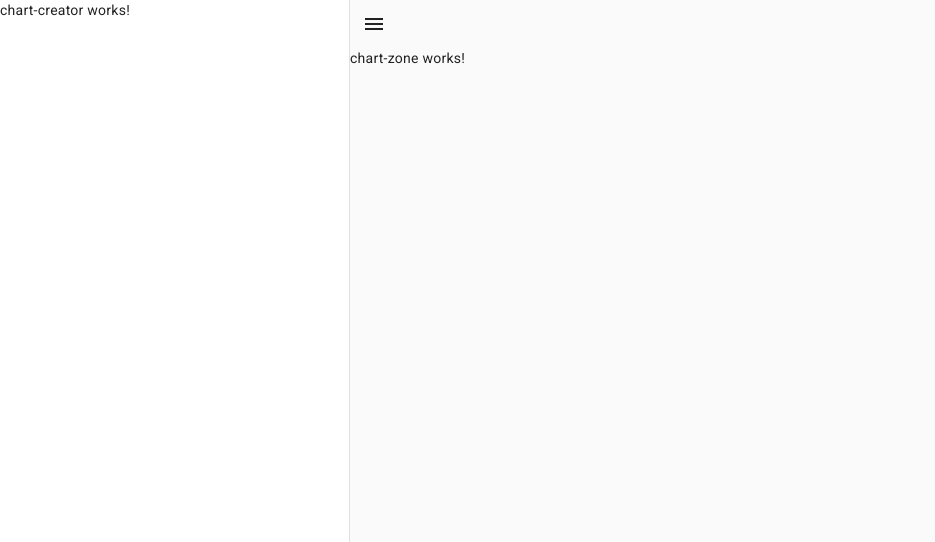
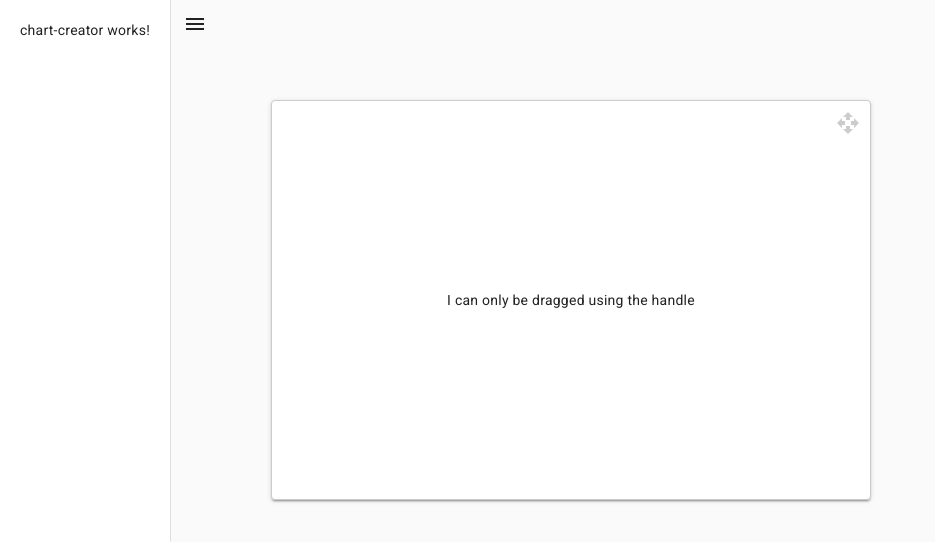
Before and after one commit to Foxenz/flexigraph, an Angular app: page /dashboard in a window 1280 px wide. Shown: the top 542 px of the page, without its empty margins (0-935 px from the left). Built offline with nearby package versions, Linux system fonts and the light colour scheme.

Commit message:
drag zone

```diff
--- a/src/app/app.routes.ts
+++ b/src/app/app.routes.ts
@@ -10,7 +10,7 @@ export const routes: Routes = [
   {
     path: 'dashboard',
     loadComponent: () =>
-      import('./feature/dashboard/dashboard.components').then(
+      import('./feature/dashboard/dashboard.component').then(
         m => m.DashboardComponent
       ),
   },
--- /dev/null
+++ b/src/app/feature/dashboard/components/chart-card/chart-card.component.html
@@ -0,0 +1,15 @@
+<div
+  class="example-box"
+  cdkDragBoundary=".zone-draggable"
+  cdkDrag
+  [cdkDragFreeDragPosition]="dragPosition">
+  I can only be dragged using the handle
+
+  <div class="example-handle" cdkDragHandle>
+    <svg width="24px" fill="currentColor" viewBox="0 0 24 24">
+      <path
+        d="M10 9h4V6h3l-5-5-5 5h3v3zm-1 1H6V7l-5 5 5 5v-3h3v-4zm14 2l-5-5v3h-3v4h3v3l5-5zm-9 3h-4v3H7l5 5 5-5h-3v-3z"></path>
+      <path d="M0 0h24v24H0z" fill="none"></path>
+    </svg>
+  </div>
+</div>
--- /dev/null
+++ b/src/app/feature/dashboard/components/chart-card/chart-card.component.scss
@@ -0,0 +1,36 @@
+.example-box {
+  width: 600px;
+  height: 400px;
+  padding: 10px;
+  box-sizing: border-box;
+  border: solid 1px #ccc;
+  color: rgba(0, 0, 0, 0.87);
+  display: flex;
+  justify-content: center;
+  align-items: center;
+  text-align: center;
+  background: #fff;
+  border-radius: 4px;
+  position: relative;
+  z-index: 1;
+  transition: box-shadow 200ms cubic-bezier(0, 0, 0.2, 1);
+  box-shadow: 0 3px 1px -2px rgba(0, 0, 0, 0.2),
+  0 2px 2px 0 rgba(0, 0, 0, 0.14),
+  0 1px 5px 0 rgba(0, 0, 0, 0.12);
+}
+
+.example-box:active {
+  box-shadow: 0 5px 5px -3px rgba(0, 0, 0, 0.2),
+  0 8px 10px 1px rgba(0, 0, 0, 0.14),
+  0 3px 14px 2px rgba(0, 0, 0, 0.12);
+}
+
+.example-handle {
+  position: absolute;
+  top: 10px;
+  right: 10px;
+  color: #ccc;
+  cursor: move;
+  width: 24px;
+  height: 24px;
+}
--- /dev/null
+++ b/src/app/feature/dashboard/components/chart-card/chart-card.component.ts
@@ -0,0 +1,13 @@
+import { Component } from '@angular/core';
+import { CdkDrag, CdkDragHandle } from '@angular/cdk/drag-drop';
+
+@Component({
+  selector: 'app-chart-card',
+  standalone: true,
+  imports: [CdkDrag, CdkDragHandle],
+  templateUrl: './chart-card.component.html',
+  styleUrl: './chart-card.component.scss',
+})
+export class ChartCardComponent {
+  dragPosition = { x: 100, y: 100 };
+}
--- a/src/app/feature/dashboard/components/chart-zone/chart-zone.component.html
+++ b/src/app/feature/dashboard/components/chart-zone/chart-zone.component.html
@@ -1 +1,3 @@
-<p>chart-zone works!</p>
+<div class="zone-draggable">
+  <app-chart-card />
+</div>
--- a/src/app/feature/dashboard/components/chart-zone/chart-zone.component.scss
+++ b/src/app/feature/dashboard/components/chart-zone/chart-zone.component.scss
@@ -0,0 +1,3 @@
+.zone-draggable {
+  height: 100%;
+}
--- a/src/app/feature/dashboard/components/chart-zone/chart-zone.component.ts
+++ b/src/app/feature/dashboard/components/chart-zone/chart-zone.component.ts
@@ -1,9 +1,11 @@
 import { Component } from '@angular/core';
+import { CdkDrag, CdkDragHandle } from '@angular/cdk/drag-drop';
+import { ChartCardComponent } from '../chart-card/chart-card.component';
 
 @Component({
   selector: 'app-chart-zone',
   standalone: true,
-  imports: [],
+  imports: [CdkDrag, CdkDragHandle, ChartCardComponent],
   templateUrl: './chart-zone.component.html',
   styleUrl: './chart-zone.component.scss',
 })
--- a/src/app/feature/dashboard/dashboard.component.html
+++ b/src/app/feature/dashboard/dashboard.component.html
@@ -1,15 +1,13 @@
-<mat-sidenav-container class="example-container">
-  <mat-sidenav class="aside-container" #sidenav mode="side" [(opened)]="opened">
+<mat-drawer-container class="example-container" autosize>
+  <mat-drawer #drawer class="example-sidenav" mode="side" [(opened)]="opened">
     <app-chart-creator />
-  </mat-sidenav>
+  </mat-drawer>
 
-  <mat-sidenav-content>
-    <div class="example-header">
-      <button mat-icon-button (click)="sidenav.toggle()">
-        <mat-icon>menu</mat-icon>
-      </button>
-    </div>
+  <div class="example-sidenav-content">
+    <button class="icon" mat-icon-button (click)="drawer.toggle()">
+      <mat-icon>menu</mat-icon>
+    </button>
 
     <app-chart-zone />
-  </mat-sidenav-content>
-</mat-sidenav-container>
+  </div>
+</mat-drawer-container>
--- /dev/null
+++ b/src/app/feature/dashboard/dashboard.component.scss
@@ -0,0 +1,15 @@
+.example-container {
+  height: 100%;
+}
+
+.example-sidenav-content {
+  height: 100%;
+}
+
+.example-sidenav {
+  padding: 20px;
+}
+
+.icon {
+  position: absolute;
+}
--- a/src/app/feature/dashboard/dashboard.components.ts
+++ b/src/app/feature/dashboard/dashboard.component.ts
@@ -5,6 +5,8 @@ import { MatSidenavModule } from '@angular/material/sidenav';
 import { MatIcon } from '@angular/material/icon';
 import { ChartCreatorComponent } from './components/chart-creator/chart-creator.component';
 import { ChartZoneComponent } from './components/chart-zone/chart-zone.component';
+import { CdkDrag, CdkDragHandle } from '@angular/cdk/drag-drop';
+import { FormsModule } from '@angular/forms';
 
 @Component({
   selector: 'app-dashboard',
@@ -16,15 +18,13 @@ import { ChartZoneComponent } from './components/chart-zone/chart-zone.component
     MatIcon,
     ChartCreatorComponent,
     ChartZoneComponent,
+    CdkDrag,
+    CdkDragHandle,
+    FormsModule,
   ],
   templateUrl: './dashboard.component.html',
-  styleUrl: './dashboard.components.scss',
+  styleUrl: './dashboard.component.scss',
 })
 export class DashboardComponent {
-  events: string[] = [];
-  opened: boolean;
-
-  constructor() {
-    this.opened = true;
-  }
+  opened: boolean = true;
 }
--- a/src/app/feature/dashboard/dashboard.components.scss
+++ /dev/null
@@ -1,11 +0,0 @@
-.example-container {
-  position: absolute;
-  top: 0;
-  bottom: 0;
-  left: 0;
-  right: 0;
-}
-
-.aside-container {
-  width: 350px;
-}
```
